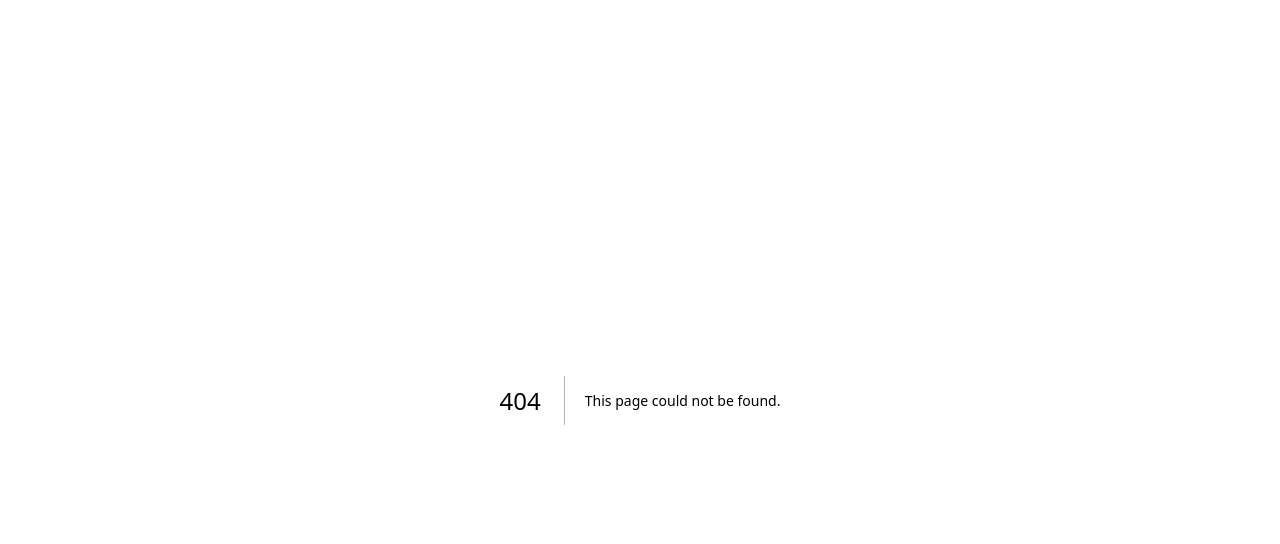
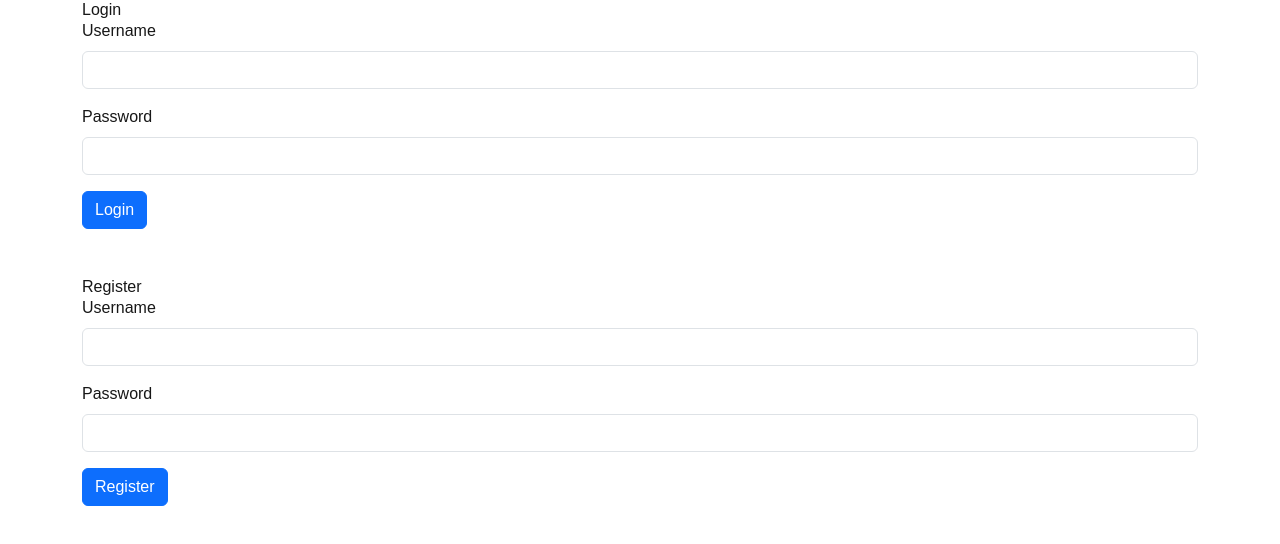
Before and after one commit to ckhsc17/OpenTicket, a Next.js app in the folder frontend/: page /login in a window 1280 px wide. Before the commit this address had no page. Shown: the top 544 px of the page. Built offline with nearby package versions, Linux system fonts and the light colour scheme.

Commit message:
2024/12/06.a

```diff
--- /dev/null
+++ b/frontend/src/app/context/AuthContext.js
@@ -0,0 +1,52 @@
+"use client"
+
+import { createContext, useState, useEffect } from "react";
+import axios from "axios";
+import { useRouter } from "next/navigation";
+
+const AuthContext = createContext();
+
+export const AuthProvider = ({ children }) => {
+    const [user, setUser] = useState(null);
+    const router = useRouter();
+
+    useEffect(() => {
+        // Check for token in localStorage and set user if available
+        const token = localStorage.getItem('token');
+        if (token) {
+            setUser({ access_token: token }); // This should be updated based on how your response data looks
+            axios.defaults.headers.common['Authorization'] = `Bearer ${token}`;
+        }
+    }, []);
+
+    const login = async (username, password) => {
+        try {
+            const formData = new FormData();
+            formData.append('username', username);
+            formData.append('password', password);
+            const response = await axios.post('http://localhost:8000/auth/token', formData, {
+                headers: {'Content-Type': 'application/x-www-form-urlencoded'},
+            }); // 向 server 发送请求，获取 token
+            axios.defaults.headers.common['Authorization'] = `Bearer ${response.data.access_token}`; //client 向 server 发送请求时，会自动带上 token
+            localStorage.setItem('token', response.data.access_token); // 将 token 存储在 localStorage 中
+            setUser(response.data);
+            router.push('/'); // 登录成功后，跳转到首页
+        } catch (error) {
+            console.log('Login Failed:', error);
+        }
+    };
+
+    const logout = () => {
+        setUser(null);
+        delete axios.defaults.headers.common['Authorization'];
+        router.push('/login')
+    };
+
+    return (
+        <AuthContext.Provider value={{ user, login, logout}}>
+            {children}
+        </AuthContext.Provider>
+    );
+};
+
+export default AuthContext;
--- /dev/null
+++ b/frontend/src/app/event/page.js
@@ -0,0 +1,5 @@
+"use client";
+
+import { useContext, useState } from "react";
+import AuthContext from "../context/AuthContext";
+import axios from "axios";
--- a/frontend/src/app/layout.js
+++ b/frontend/src/app/layout.js
@@ -1,30 +1,31 @@
-import localFont from "next/font/local";
+import 'bootstrap/dist/css/bootstrap.min.css'
 import "./globals.css";
-
-const geistSans = localFont({
-  src: "./fonts/GeistVF.woff",
-  variable: "--font-geist-sans",
-  weight: "100 900",
-});
-const geistMono = localFont({
-  src: "./fonts/GeistMonoVF.woff",
-  variable: "--font-geist-mono",
-  weight: "100 900",
-});
-
-export const metadata = {
-  title: "Create Next App",
-  description: "Generated by create next app",
-};
+import '@fontsource/roboto/300.css';
+import '@fontsource/roboto/400.css';
+import '@fontsource/roboto/500.css';
+import '@fontsource/roboto/700.css';
+import { AuthProvider } from './context/AuthContext';
 
 export default function RootLayout({ children }) {
   return (
+    <AuthProvider>
     <html lang="en">
-      <body
-        className={`${geistSans.variable} ${geistMono.variable} antialiased`}
-      >
+      <head>
+        <title>TicketEase</title>
+        <meta charSet="UTF-8" />
+        <meta name="viewport" content="width=device-width, initial-scale=1.0" />
+        {/* 這裡添加 Material Icons 的 Google Web Fonts */}
+        <link
+          rel="stylesheet"
+          href="https://fonts.googleapis.com/icon?family=Material+Icons"
+        />
+
+      </head>
+      <body>
         {children}
+        <script src="https://cdn.jsdelivr.net/npm/bootstrap@5.0.2/dist/js/bootstrap.bundle.min.js" integrity="sha384-MrcW6ZMFYlzcLA8Nl+NtUVF0sA7MsXsP1UyJoMp4YLEuNSfAP+JcXn/tWtIaxVXM" crossOrigin="anonymous"></script>
       </body>
     </html>
+    </AuthProvider>
   );
 }
--- /dev/null
+++ b/frontend/src/app/login/page.js
@@ -0,0 +1,78 @@
+"use client";
+
+import { useContext, useState } from "react";
+import AuthContext from "../context/AuthContext";
+import axios from "axios";
+
+const Login = () => {
+    const { login } = useContext(AuthContext);
+    const [username, setUsername] = useState('');
+    const [password, setPassword] = useState('');
+    const [registerUsername, setRegisterUsername] = useState('');
+    const [registerPassword, setRegisterPassword] = useState('');
+
+    const handleSubmit = (e) => {
+        e.preventDefault();
+        login(username, password)
+    };
+
+    const handleRegister = async (e) => {
+      e.preventDefault();
+      try {
+        const response = await axios.post('http://localhost:8000/auth', {
+          username: registerUsername,
+          password: registerPassword,
+        });
+        login(registerUsername, registerPassword);
+      } catch(error) {
+        console.error('Failed to register user:', error);
+    }
+  }
+
+    return (
+        <div className="container">
+          <h2>Login</h2>
+          <form onSubmit={handleSubmit}>
+            <div className="mb-3">
+              <label htmlFor="username" className="form-label">Username</label>
+              <input type="text" className="form-control" id="username" value={username} onChange={(e) => setUsername(e.target.value)} required />
+            </div>
+            <div className="mb-3">
+              <label htmlFor="password" className="form-label">Password</label>
+              <input type="password" className="form-control" id="password" value={password} onChange={(e) => setPassword(e.target.value)} required />
+            </div>
+            <button type="submit" className="btn btn-primary">Login</button>
+          </form>
+
+      <h2 className='mt-5'>Register</h2>
+      <form onSubmit={handleRegister}>
+        <div className="mb-3">
+          <label htmlFor="registerUsername" className="form-label">Username</label>
+          <input
+            type="text"
+            className="form-control"
+            id="registerUsername"
+            value={registerUsername}
+            onChange={(e) => setRegisterUsername(e.target.value)}
+            required
+          />
+        </div>
+        <div className="mb-3">
+          <label htmlFor="registerPassword" className="form-label">Password</label>
+          <input
+            type="password"
+            className="form-control"
+            id="registerPassword"
+            value={registerPassword}
+            onChange={(e) => setRegisterPassword(e.target.value)}
+            required
+          />
+        </div>
+        <button type="submit" className="btn btn-primary">Register</button>
+      </form>
+        </div>
+      );
+
+};
+
+export default Login;
```
Also changed, not shown: frontend/package.json (+11 -6 lines), frontend/src/app/components/ProtectedRoute.js (added, +20 -0 lines), frontend/src/app/page.js (+7 -1 lines), 1 other file (tests, documents, lock files or other folders).
